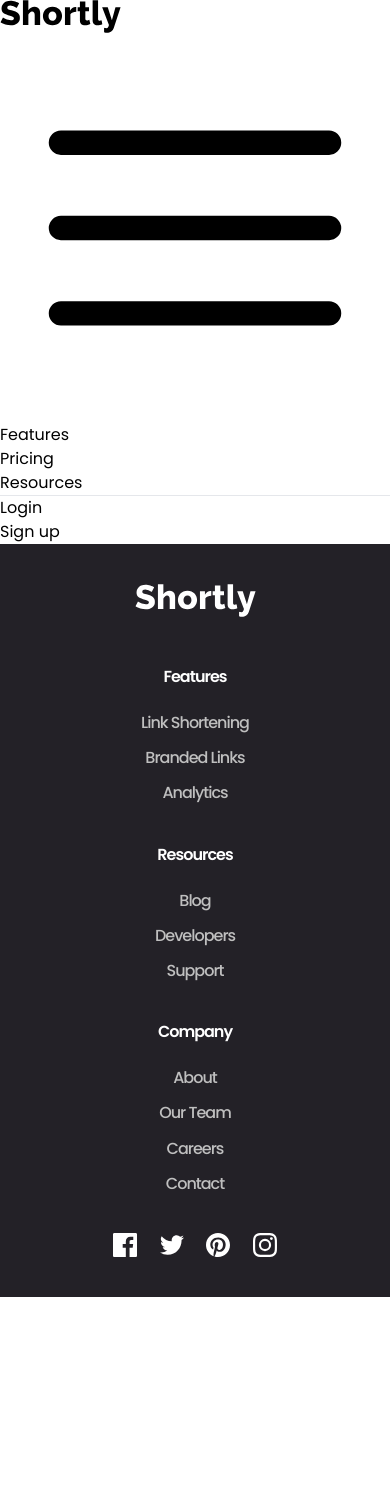
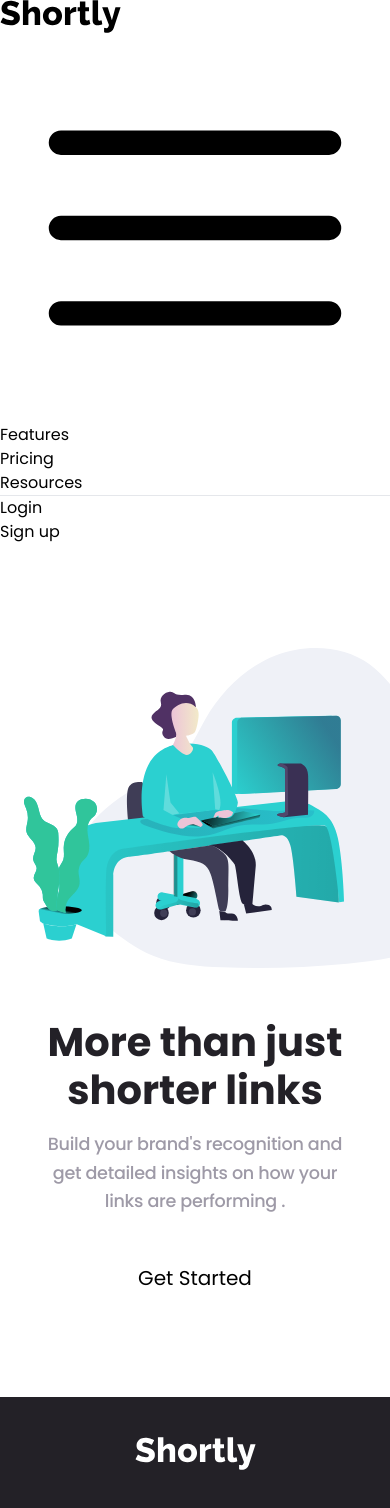
Before and after one commit to soojeong-park-ca/url-shortening-api-landing-page, a React (Vite) app: page / in a window 390 px wide. Shown: the top 1508 px of the page. Before the commit the page ends 1297 px from the top, so only its background shows below. Built offline with nearby package versions, Linux system fonts and the light colour scheme.

Commit message:
add hero mobile version

```diff
--- a/src/App.jsx
+++ b/src/App.jsx
@@ -1,5 +1,6 @@
 import Header from "./components/Header/Header";
 import Footer from "./Components/Footer/Footer";
+import Hero from "./components/Hero/Hero";
 import "./App.css";
 import HeaderBlankHeight from "./components/Header/HeaderBlankHeight";
 
@@ -7,6 +8,7 @@ function App() {
   return (
     <>
       <Header />
+      <Hero />
       <HeaderBlankHeight />
       <Footer />
     </>
--- a/src/components/Button.jsx
+++ b/src/components/Button.jsx
@@ -1,9 +1,13 @@
-const Button = (props) => {
-    return (
-        <button className="bg-[#2acfcf] text-white font-[Poppins] py-2 px-6 rounded-full md:ml-8 hover:bg-[#209f9f] font-bold text-sm duration-500">
-            {props.children}
-        </button>
-    )
-}
+const Button = props => {
+  return (
+    <button
+      className={`bg-[#2acfcf] text-white font-[Poppins] py-2 px-6 rounded-full md:ml-8 hover:bg-[#209f9f] font-bold text-sm duration-500 ${
+        props.className || ""
+      }`}
+    >
+      {props.children}
+    </button>
+  );
+};
 
-export default Button
+export default Button;
--- /dev/null
+++ b/src/components/Hero/Hero.css
@@ -0,0 +1,56 @@
+.hero {
+  width: 100%;
+  max-width: 75rem;
+
+  display: grid;
+  grid-template-rows: 1fr 1fr;
+
+  padding-top: 6.5rem;
+  margin: 0 auto;
+  margin-bottom: 5.5rem;
+}
+
+.heroBgImgBox {
+  width: 100%;
+  height: 20rem;
+  background-image: url(../../assets/images/illustration-working.svg);
+  background-repeat: no-repeat;
+  background-size: cover;
+  background-position: top left -25%;
+}
+
+.heroText {
+  display: flex;
+  flex-direction: column;
+  align-items: center;
+
+  text-align: center;
+
+  padding-top: 2.5rem;
+  padding-inline: 2.5rem;
+}
+
+.headingPrimary {
+  font-size: 2.5rem;
+  font-weight: 700;
+  line-height: 1.2;
+  letter-spacing: -0.05px;
+  color: var(--color-gray-4);
+}
+
+.paragraph {
+  font-size: 1.1rem;
+  font-weight: 500;
+  line-height: 1.6;
+  letter-spacing: -0.3px;
+  color: var(--color-gray-2);
+
+  margin-top: 1rem;
+}
+
+.heroText .btnHero {
+  font-size: 1.25rem;
+
+  padding: 1rem 2.5rem;
+  margin-top: 2rem;
+}
--- /dev/null
+++ b/src/components/Hero/Hero.jsx
@@ -0,0 +1,20 @@
+import Button from "../Button";
+
+import "./Hero.css";
+
+export default function Hero() {
+  return (
+    <section id="hero" className="hero">
+      <div className="heroBgImgBox"></div>
+      <div className="heroText">
+        <h1 className="headingPrimary">More than just shorter links</h1>
+        <p className="paragraph">
+          Build your brand's recognition and get detailed insights on how your
+          links are performing .
+        </p>
+        <Button className="btnHero">Get Started</Button>
+      </div>
+      <div></div>
+    </section>
+  );
+}
```
